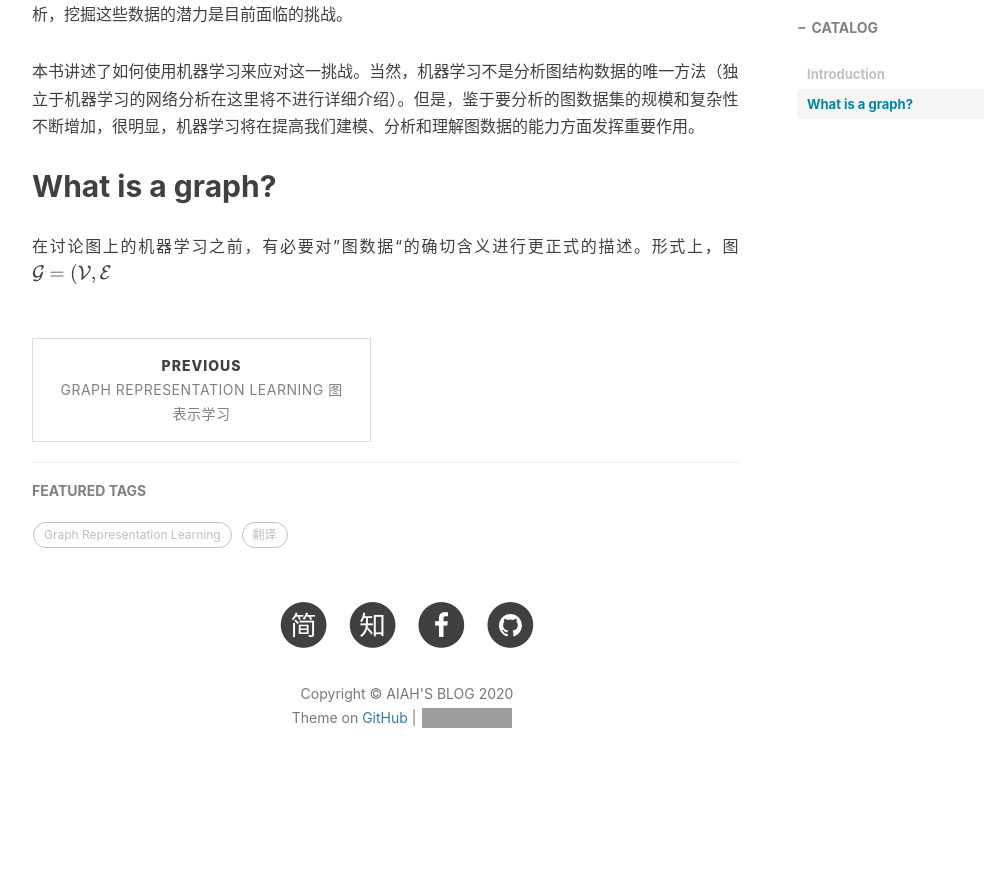
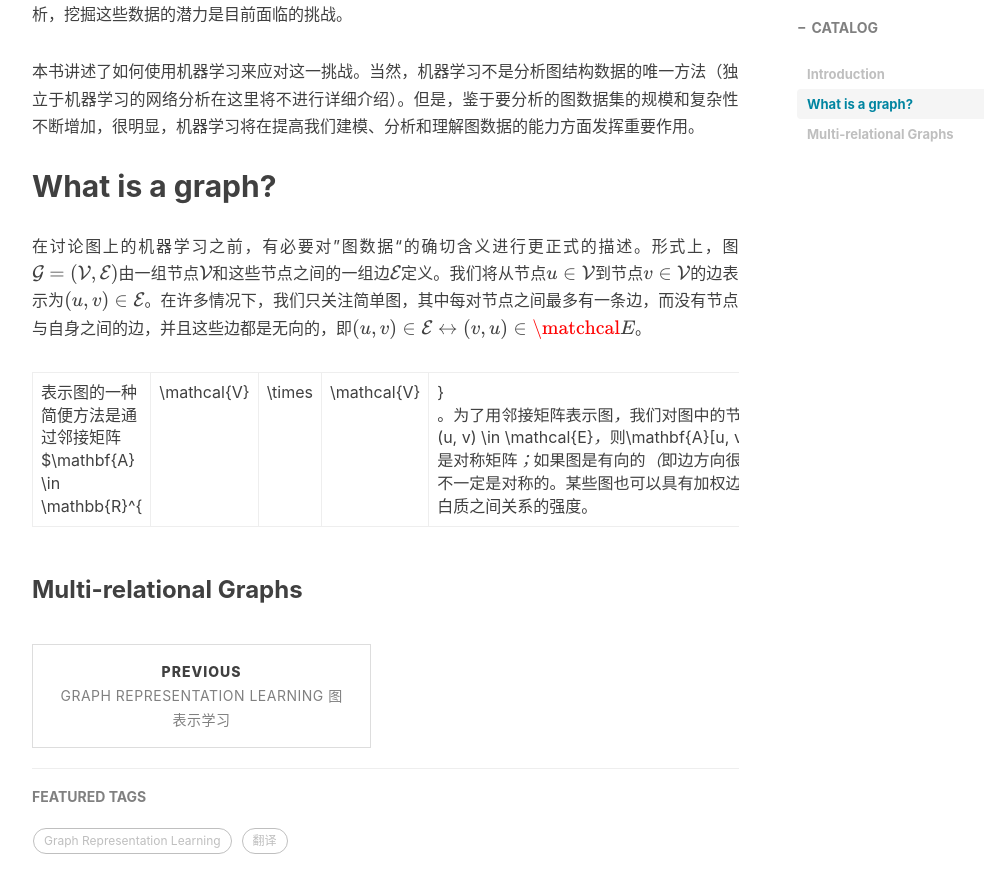
Before and after one commit to Aiah/aiah.github.io, a Jekyll site: the page built from _posts/2020-09-01-Graph-Representation-Learning-2Introduction.md, in a window 1280 px wide and 900 px high, scrolled down 1537 px. Shown: the top 893 px of the window, without its empty margins (233-1217 px from the left). Built offline with Jekyll 4.4.1, drawn with Linux system fonts in a browser that asks for light colours; nearby versions of some CDN libraries; formulas are drawn with MathJax 3; comment, search, counter and statistics services are not loaded; before the commit the page ends 2359 px from its top, so only the background shows below that; grey boxes are pictures that could not be loaded.

Commit message:
modify introduction

```diff
--- a/_posts/2020-09-01-Graph-Representation-Learning-2Introduction.md
+++ b/_posts/2020-09-01-Graph-Representation-Learning-2Introduction.md
@@ -30,4 +30,8 @@ tags:
 
 ## What is a graph?
 
-在讨论图上的机器学习之前，有必要对”图数据“的确切含义进行更正式的描述。形式上，图$\mathcal{G}=(\mathcal{V}, \mathcal{E}$
+在讨论图上的机器学习之前，有必要对”图数据“的确切含义进行更正式的描述。形式上，图$\mathcal{G}=(\mathcal{V}, \mathcal{E})$由一组节点$\mathcal{V}$和这些节点之间的一组边$\mathcal{E}$定义。我们将从节点$u \in \mathcal{V}$到节点$v \in \mathcal{V}$的边表示为$(u, v) \in \mathcal{E}$。在许多情况下，我们只关注简单图，其中每对节点之间最多有一条边，而没有节点与自身之间的边，并且这些边都是无向的，即$(u, v) \in \mathcal{E} \leftrightarrow (v, u) \in \matchcal{E}$。
+
+表示图的一种简便方法是通过邻接矩阵$\mathbf{A} \in \mathbb{R}^{|\mathcal{V}| \times |\mathcal{V}|}$。为了用邻接矩阵表示图，我们对图中的节点进行排序，以使每个节点在邻接矩阵中索引特定的行和列。然后，我们可以将边表示为矩阵中的值：如果$(u, v) \in \mathcal{E}$，则$\mathbf{A}[u, v]=1$，否则$\mathbf{A}[u, v]=0$。如果图仅包含无向边，则$\mathbf{A}$是对称矩阵；如果图是有向的（即边方向很重要），则$\mathbf{A}$不一定是对称的。某些图也可以具有加权边，即邻接矩阵中的值是任意实数值，而不是${0, 1}$。例如，蛋白质相互作用图中的加权边可能表示两种蛋白质之间关系的强度。
+
+### Multi-relational Graphs
```
